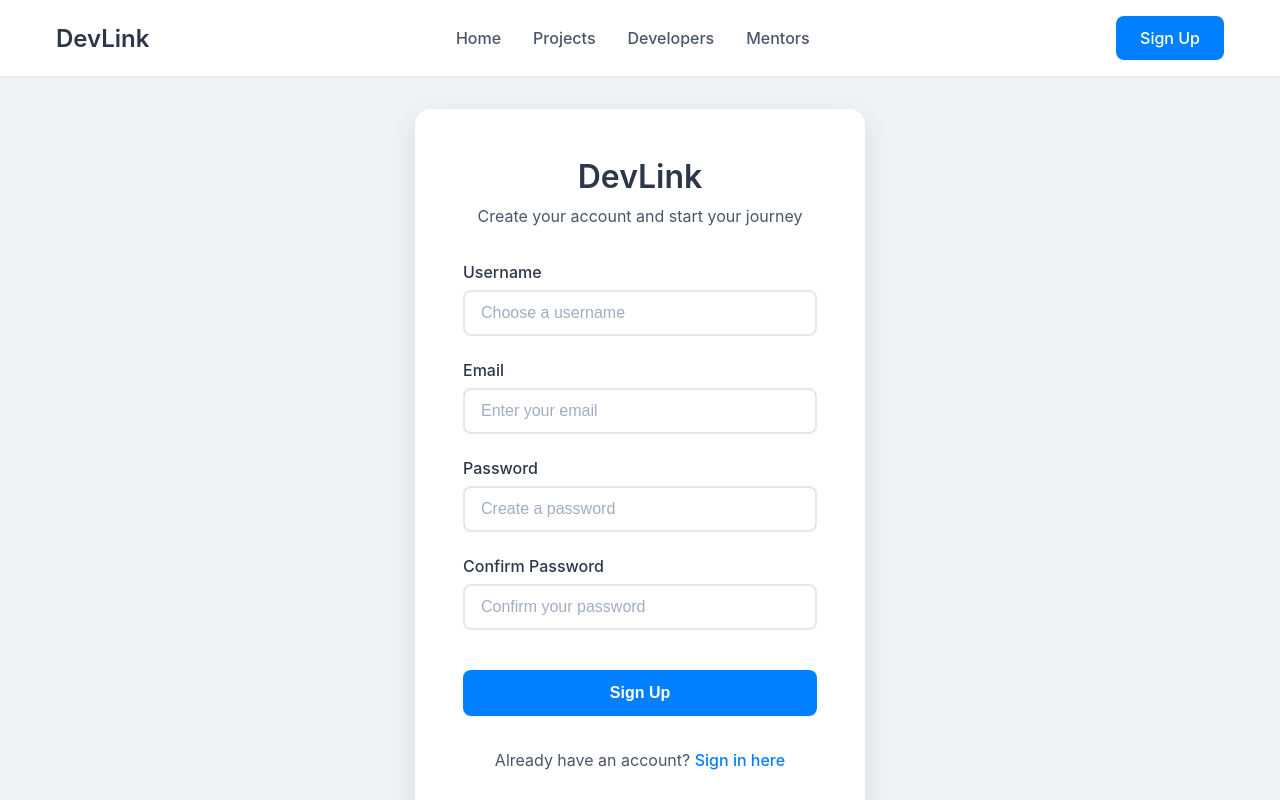
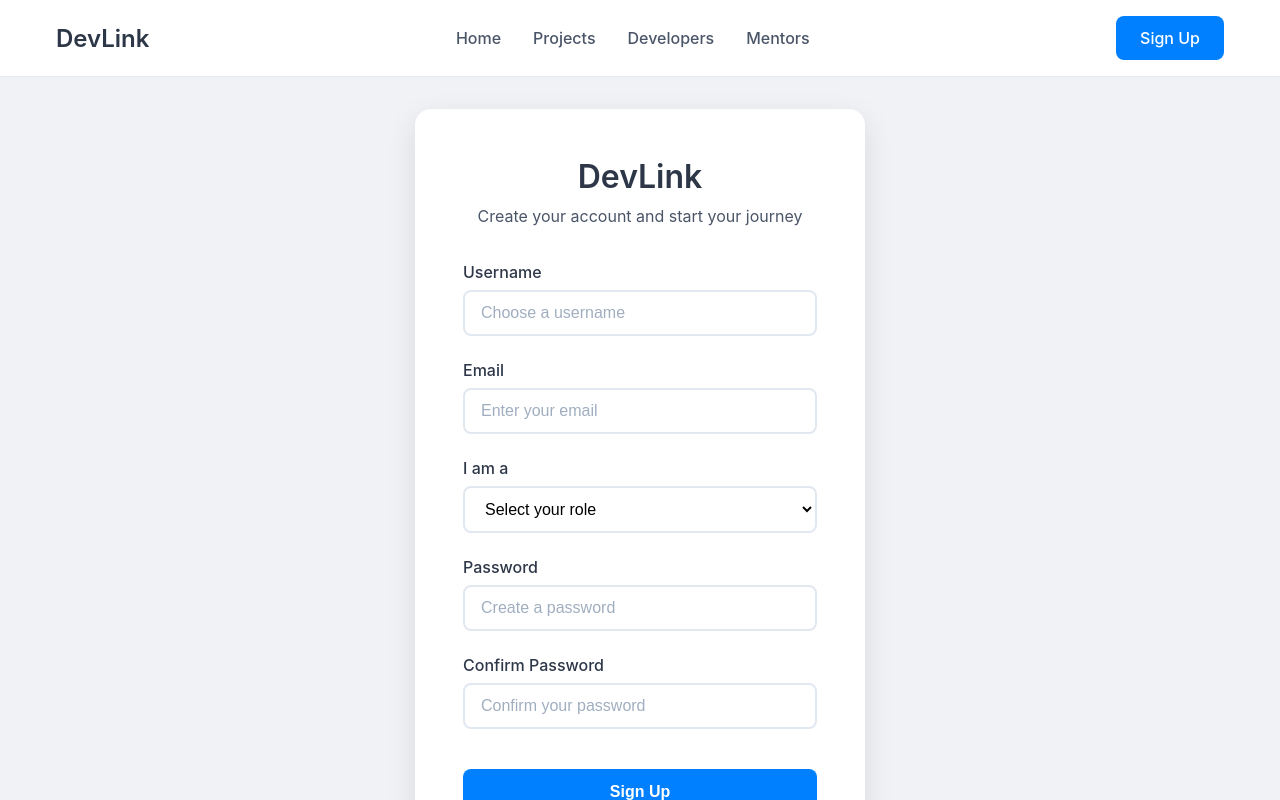
Before and after one commit to viktorkortsanov/DevLink, an Angular app in the folder client/: page /sign-up in a window 1280 px wide. Shown: the top 800 px of the page. Built offline with nearby package versions, Linux system fonts and the light colour scheme.

Commit message:
Updated register component

```diff
--- a/client/src/app/user/login/login.ts
+++ b/client/src/app/user/login/login.ts
@@ -4,7 +4,6 @@ import { RouterLink } from '@angular/router';
 
 @Component({
   selector: 'app-login',
-  standalone: true,
   imports: [ReactiveFormsModule,RouterLink],
   templateUrl: './login.html',
   styleUrls: ['./login.css']
--- a/client/src/app/user/register/register.html
+++ b/client/src/app/user/register/register.html
@@ -20,6 +20,15 @@
         </div>
 
         <div class="form-group">
+            <label class="form-label" for="role">I am a</label>
+            <select id="role" class="form-input" formControlName="role" required>
+                <option value="" disabled>Select your role</option>
+                <option value="developer">Developer</option>
+                <option value="employer">Employer</option>
+            </select>
+        </div>
+
+        <div class="form-group">
             <label class="form-label" for="password">Password</label>
             <input type="password" id="password" class="form-input" placeholder="Create a password" formControlName="password" required>
         </div>
@@ -29,7 +38,7 @@
             <input type="password" id="confirmPassword" class="form-input" placeholder="Confirm your password" formControlName="confirmPassword" required>
         </div>
 
-        <button type="submit" class="register-button">Sign Up</button>
+        <button class="register-button">Sign Up</button>
     </form>
 
     <div class="register-footer">
--- a/client/src/app/user/register/register.ts
+++ b/client/src/app/user/register/register.ts
@@ -4,7 +4,7 @@ import { RouterLink } from '@angular/router';
 
 @Component({
   selector: 'app-register',
-  imports: [ReactiveFormsModule,RouterLink],
+  imports: [ReactiveFormsModule, RouterLink],
   templateUrl: './register.html',
   styleUrls: ['./register.css']
 })
@@ -16,6 +16,7 @@ export class RegisterComponent {
     this.registerForm = this.fb.group({
       username: ['', [Validators.required, Validators.minLength(3)]],
       email: ['', [Validators.required, Validators.email]],
+      role: ['', [Validators.required]],
       password: ['', [Validators.required, Validators.minLength(6)]],
       confirmPassword: ['', [Validators.required]]
     });
@@ -35,8 +36,5 @@ export class RegisterComponent {
       this.errorMessage.set('Passwords do not match');
       return;
     }
-
-    console.log('Register attempt with POST method:', formValue.email);
-    // Тук ще добавиш HTTP POST заявката за регистрация
   }
 }
```
